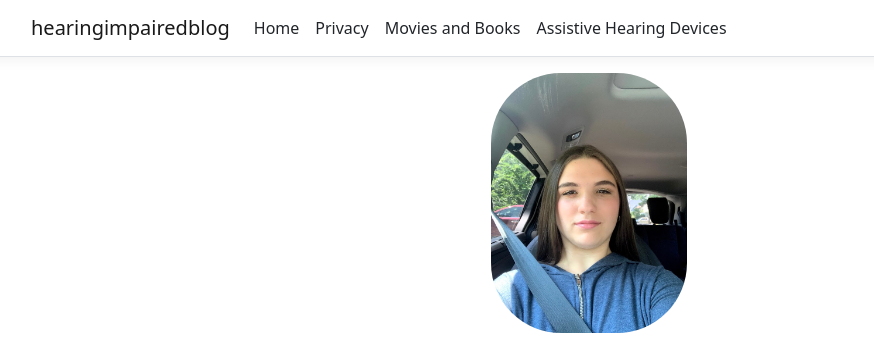
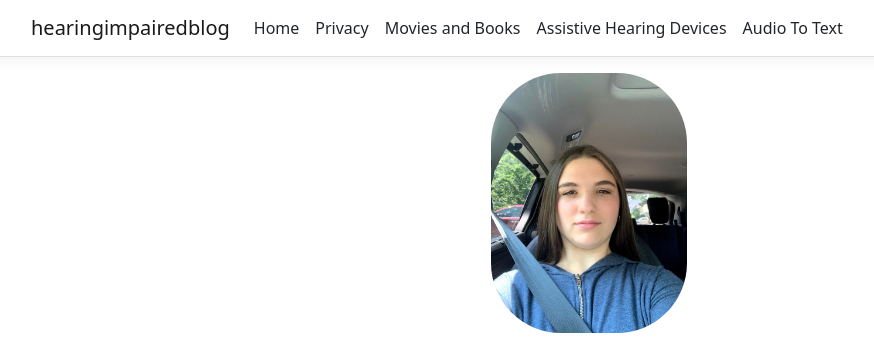
Before and after one commit to nhurwitz75/hearingimpairedblog, an ASP.NET Core app: page / in a window 1280 px wide. Shown: the top 337 px of the page, without its empty margins (51-925 px from the left). Run offline with ASP.NET Core 8, Linux system fonts and the light colour scheme; style sheets or scripts are compiled from the project's sources.

Commit message:
Added favicon

```diff
--- a/hearingimpairedblog/Pages/Shared/_Layout.cshtml
+++ b/hearingimpairedblog/Pages/Shared/_Layout.cshtml
@@ -7,6 +7,10 @@
     <link rel="stylesheet" href="~/lib/bootstrap/dist/css/bootstrap.min.css" />
     <link rel="stylesheet" href="~/css/site.css" asp-append-version="true" />
     <link rel="stylesheet" href="~/hearingimpairedblog.styles.css" asp-append-version="true" />
+    <link rel="apple-touch-icon" sizes="180x180" href="~/favicon_io/apple-touch-icon.png">
+    <link rel="icon" type="image/png" sizes="32x32" href="~/favicon_io/favicon-32x32.png">
+    <link rel="icon" type="image/png" sizes="16x16" href="~/favicon_io/favicon-16x16.png">
+    <link rel="manifest" href="~/favicon_io/site.webmanifest">
 </head>
 <body>
     <header>
@@ -30,6 +34,9 @@
                         </li>
                         <li class="nav-item">
                             <a class="nav-link text-dark" asp-area="" asp-page="/Assistive">Assistive Hearing Devices</a>
+                        </li>
+                        <li class="nav-item">
+                            <a class="nav-link text-dark" asp-area="" asp-page="/AudioToText">Audio To Text</a>
                         </li>
                     </ul>
                 </div>
```
Also changed, not shown: hearingimpairedblog/wwwroot/favicon_io/android-chrome-192x192.png (added), hearingimpairedblog/wwwroot/favicon_io/android-chrome-512x512.png (added), hearingimpairedblog/wwwroot/favicon_io/apple-touch-icon.png (added), hearingimpairedblog/wwwroot/favicon_io/favicon-16x16.png (added), hearingimpairedblog/wwwroot/favicon_io/favicon-32x32.png (added), hearingimpairedblog/wwwroot/favicon_io/favicon.ico (added), hearingimpairedblog/wwwroot/favicon_io/site.webmanifest (added).
